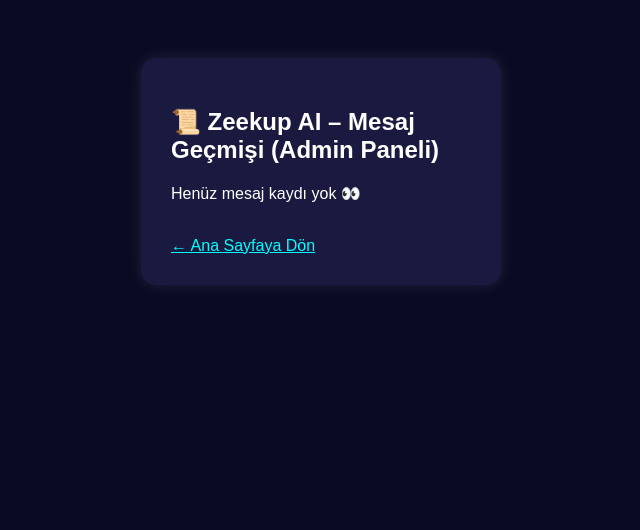
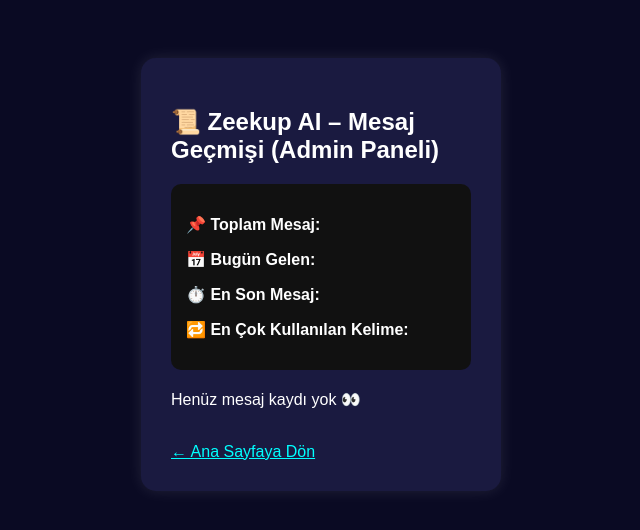
Before and after one commit to furkancoram/zeekup, a FastAPI app: page /history in a window 1280 px wide. Shown: the top 530 px of the page, without its empty margins (319-959 px from the left). Run offline with FastAPI, Linux system fonts and the light colour scheme; data that the repository does not hold is empty.

Commit message:
Update history.html

```diff
--- a/templates/history.html
+++ b/templates/history.html
@@ -28,6 +28,14 @@
   <div class="chatbox">
     <h2>📜 Zeekup AI – Mesaj Geçmişi (Admin Paneli)</h2>
 
+    <!-- 🧠 Admin Bilgileri -->
+    <div style="background:#111;padding:15px;border-radius:10px;margin-bottom:20px;">
+      <p><strong>📌 Toplam Mesaj:</strong> {{ total_count }}</p>
+      <p><strong>📅 Bugün Gelen:</strong> {{ today_count }}</p>
+      <p><strong>⏱️ En Son Mesaj:</strong> {{ last_msg }}</p>
+      <p><strong>🔁 En Çok Kullanılan Kelime:</strong> {{ most_used_word }}</p>
+    </div>
+
     {% if messages %}
     <table>
       <thead>
```
